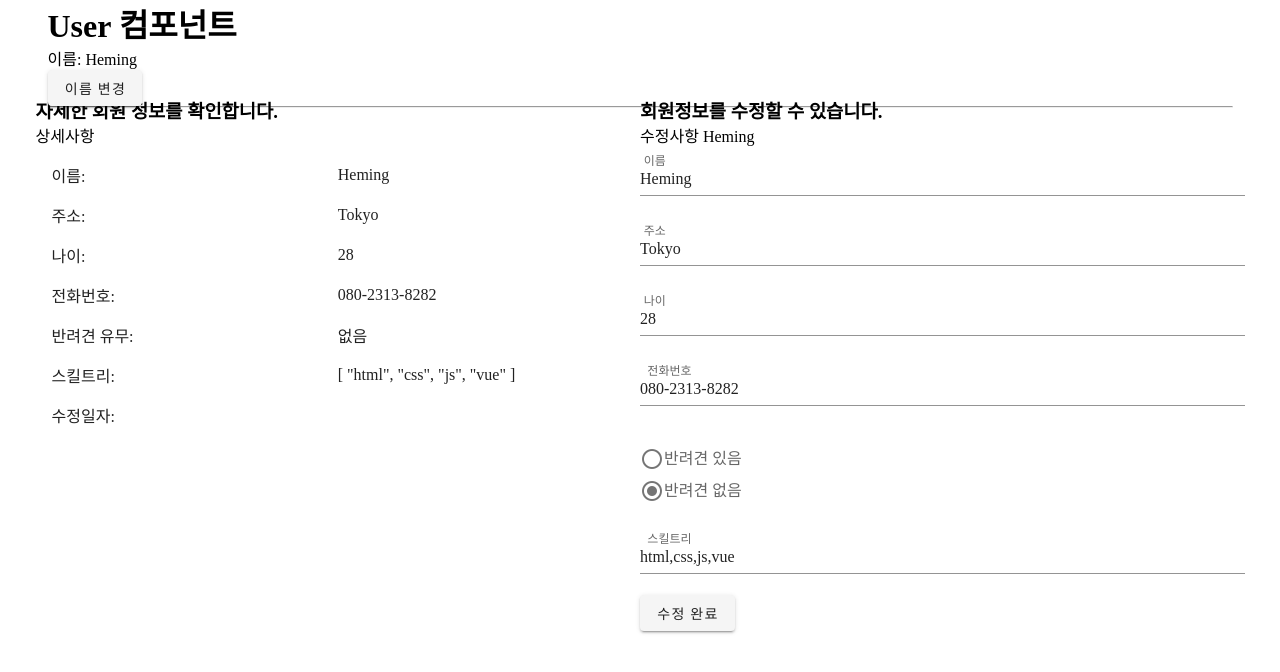
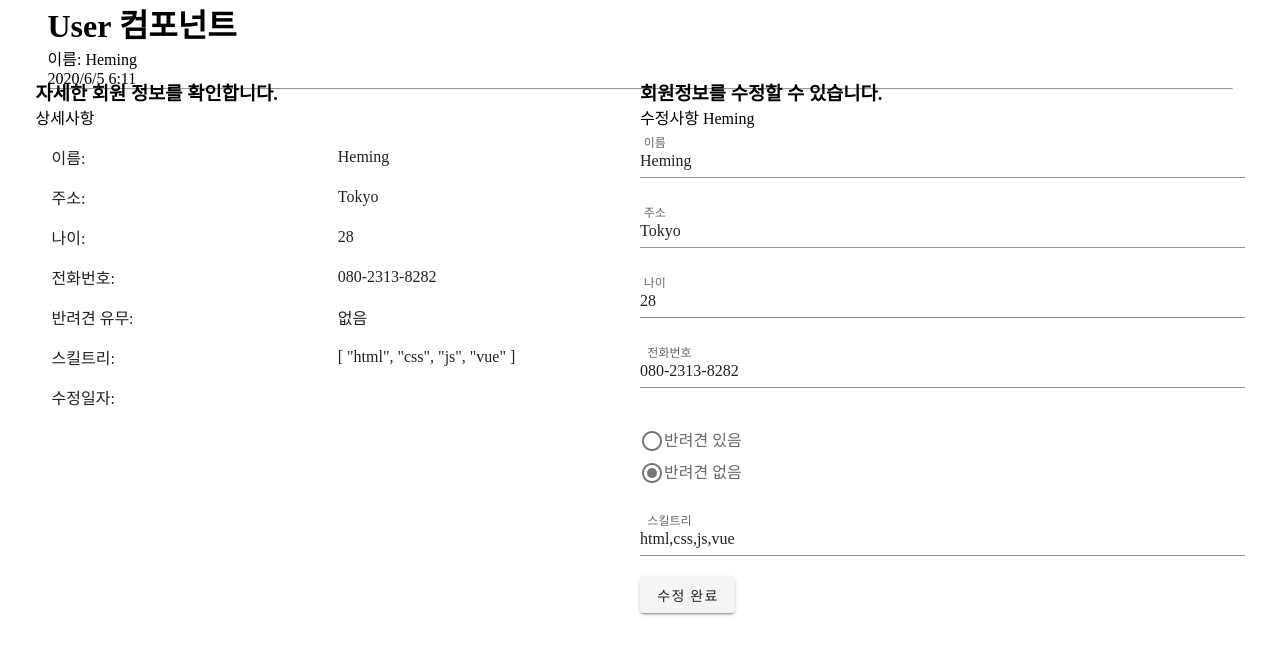
Before and after one commit to leechis7/my-first-vue, a Vue app: page / in a window 1280 px wide. Shown: the top 672 px of the page. Built offline with nearby package versions, Linux system fonts and the light colour scheme.

Commit message:
Vue-020 mixins

```diff
--- a/src/components/User.vue
+++ b/src/components/User.vue
@@ -2,7 +2,7 @@
   <div class="blue lighten-3 pa-3">
     <h1>User 컴포넌트</h1>
     <p>이름: {{ name }} </p>
-    <v-btn @click="changeName()">이름 변경</v-btn>
+    <p> {{ getDateAndTime(createdAt)}}</p>
   <hr>
   <v-layout row wrap>
     <v-flex xs12 sm6>
@@ -27,6 +27,7 @@
 <script>
 import UserDetail from './UserDetail.vue'
 import UserEdit from './UserEdit.vue'
+import { dateFormat } from '@/mixins/dateFormat.js'
 
 export default {
   components: {
@@ -41,8 +42,13 @@
       age: 28,
       phone: '080-2313-8282',
       hasDog: false,
-      skill: ["html","css","js","vue"]
+      skill: ["html","css","js","vue"],
+      createdAt: null
     }
+  },
+
+  created() {
+    this.createdAt = new Date()
   },
 
   methods: {
@@ -58,7 +64,9 @@
         this.hasDog = user.hasDog;
         this.skill = user.skill;
       }
-  }
+  },
+
+  mixins: [dateFormat]
 }
 </script>
 
--- a/src/components/UserDetail.vue
+++ b/src/components/UserDetail.vue
@@ -48,7 +48,7 @@
       <v-list-item>
         <v-list-item-content>수정일자:</v-list-item-content>
         <v-list-item-content class="align-end">
-          {{ editedDate }}
+          {{ getDateAndTime(editedDate) }}
         </v-list-item-content>
       </v-list-item>
     </v-list>
@@ -57,6 +57,7 @@
 
 <script>
 import { eventBus} from '@/main.js'
+import { dateFormat } from '../mixins/dateFormat.js'
 export default {
   data() {
     return {
@@ -74,7 +75,8 @@
       this.editedDate = date
       console.log("event on: " + date)
     })
-  }
+  },
+  mixins: [dateFormat]
 }
 </script>
 
--- /dev/null
+++ b/src/mixins/dateFormat.js
@@ -0,0 +1,17 @@
+export const dateFormat = {
+    methods: {
+      getDateAndTime(date) {
+        if(date !== null){
+            let hour = date.getHours()
+            var minutes = date.getMinutes()
+            if(String(minutes).length == 1) {
+            minutes = String(minutes).padStart(1, '0');
+            }
+            let fullDate = `${date.getFullYear()}/${date.getMonth()+1}/${date.getDate()}`
+            return `${fullDate} ${hour}:${minutes}`
+        } else {
+            return null
+        }
+      }
+    }
+}
```
